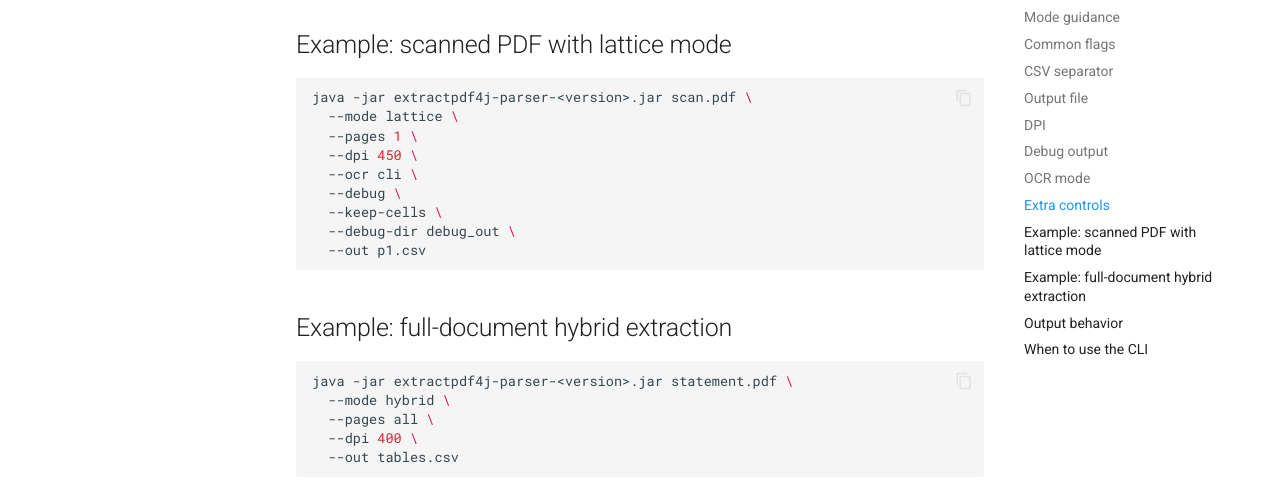
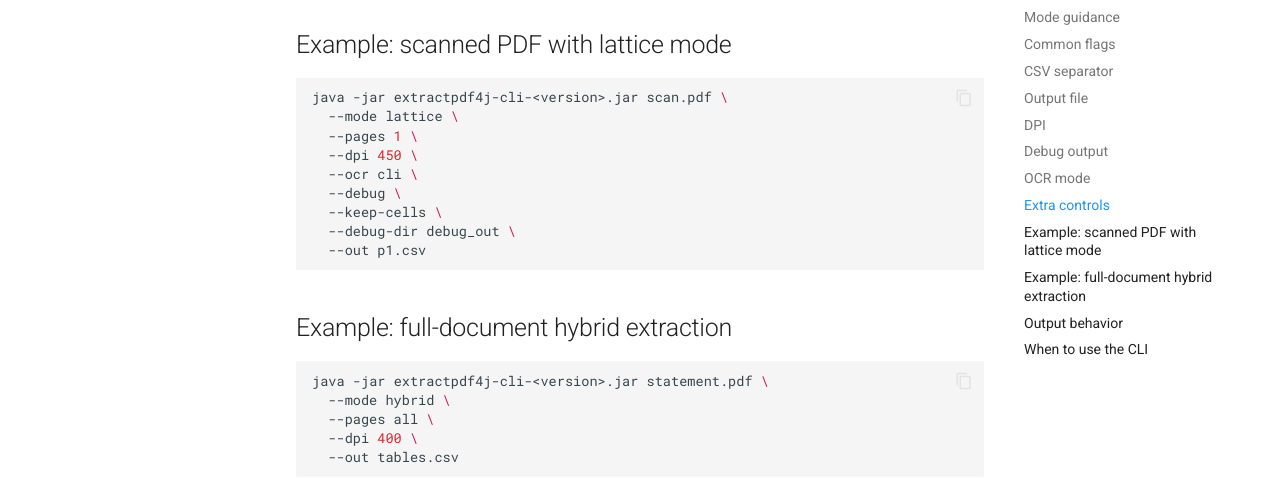
Before and after one commit to ExtractPDF4J/ExtractPDF4J, an MkDocs documentation site: the page built from docs/cli.md, in a window 1280 px wide and 900 px high, scrolled down 2317 px. Shown: the part 172-650 px from the top of the window. Built offline with MkDocs 1.6.1 and Material for MkDocs 9.7.7, drawn with Linux system fonts in a browser that asks for light colours; comment, search, counter and statistics services are not loaded; some of the changed text lies outside the part shown.

````diff
--- a/docs/cli.md
+++ b/docs/cli.md
@@ -17,7 +17,7 @@ That means it behaves like:
 ## Basic usage
 
 ```bash
-java -jar extractpdf4j-parser-<version>.jar input.pdf \
+java -jar extractpdf4j-cli-<version>.jar input.pdf \
   --pages all \
   --out tables.csv
 ```
@@ -98,7 +98,7 @@ Use these to tighten output control in more advanced workflows.
 ## Example: scanned PDF with lattice mode
 
 ```bash
-java -jar extractpdf4j-parser-<version>.jar scan.pdf \
+java -jar extractpdf4j-cli-<version>.jar scan.pdf \
   --mode lattice \
   --pages 1 \
   --dpi 450 \
@@ -112,7 +112,7 @@ java -jar extractpdf4j-parser-<version>.jar scan.pdf \
 ## Example: full-document hybrid extraction
 
 ```bash
-java -jar extractpdf4j-parser-<version>.jar statement.pdf \
+java -jar extractpdf4j-cli-<version>.jar statement.pdf \
   --mode hybrid \
   --pages all \
   --dpi 400 \
````
Also changed, not shown: README.md (+13 -25 lines), docs/advanced-usage/debug-images.md (+1 -1 lines), docs/advanced-usage/ocr-tuning.md (+1 -1 lines), docs/advanced-usage/page-ranges.md (+1 -1 lines), docs/api/overview.md (+1 -2 lines), docs/faq.md (+1 -1 lines).
